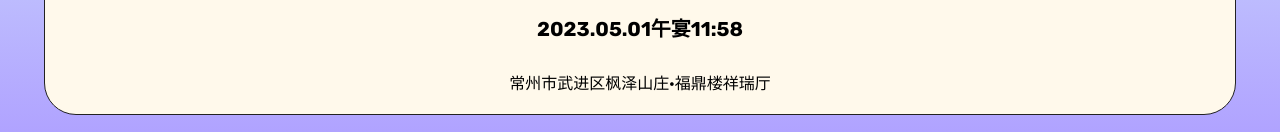
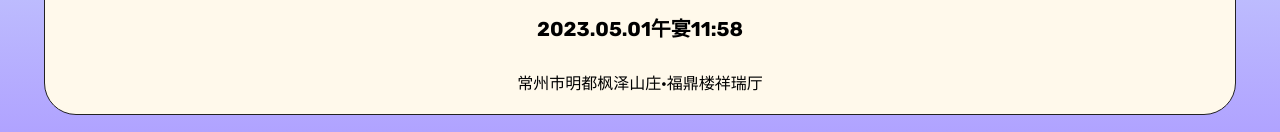
Before and after one commit to Jackie1210/website, a React (Vite) app: page /wedding in a window 1280 px wide. Shown: the part 1950-2082 px from the top of the page. Built offline with nearby package versions, Linux system fonts and the light colour scheme; a small style sheet from the web is missing.

Commit message:
fix: 修改文案

```diff
--- a/src/pages/wedding/index.tsx
+++ b/src/pages/wedding/index.tsx
@@ -58,7 +58,7 @@ const Wedding = () => {
             2023.05.01午宴11:58
           </div>
           <div className="wedding__card-item pos">
-            常州市武进区枫泽山庄·福鼎楼祥瑞厅
+            常州市明都枫泽山庄·福鼎楼祥瑞厅
           </div>
         </div>
       </div>
```
